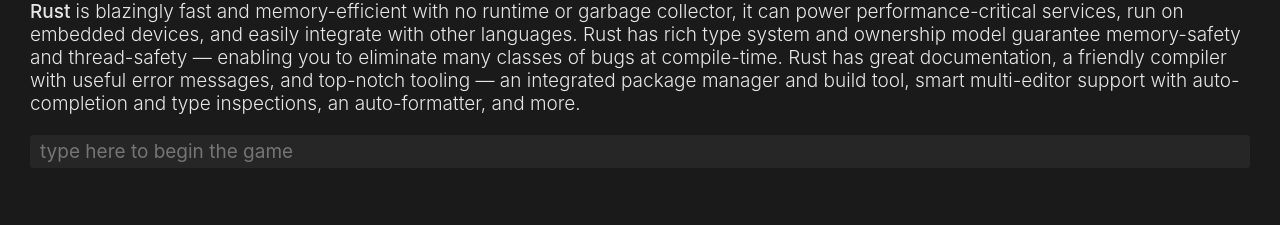
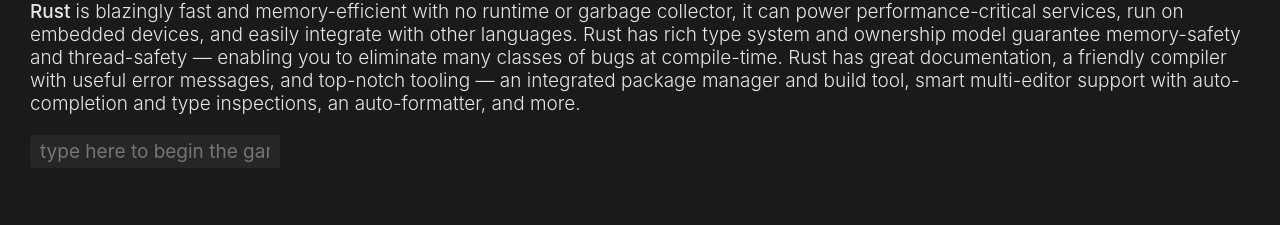
Before and after one commit to Ashish-simpleCoder/react-ts-typing-game, a React (Create React App) app: page / in a window 1280 px wide. Shown: the part 147-372 px from the top of the page. Built offline with nearby package versions, Linux system fonts and the light colour scheme.

Commit message:
added: memoization in word component

```diff
--- a/src/App.tsx
+++ b/src/App.tsx
@@ -7,7 +7,7 @@
 
 const randomNumber =  () => Math.floor((Math.random()*WORD_CLOUD.length))
 const App = memo(()=>{
-    const [cloud_index, setCloudIndex] = useState(WORD_CLOUD[randomNumber()].split(" "))
+    const [cloud_index, setCloudIndex] = useState(()=>WORD_CLOUD[randomNumber()].split(" "))
 
     const [state,setState] = useState('')
     const [active_word_index, setActiveWordIndex] = useState(0)
--- a/src/components/Word.tsx
+++ b/src/components/Word.tsx
@@ -1,6 +1,6 @@
 import { memo } from "react";
 
-const Word = ({word, active, correct}:{
+const Word = memo(({word, active, correct}:{
     word:string,
     active?:boolean,
     correct?:boolean
@@ -15,5 +15,5 @@
         return <span className="active">{word} </span>
     }
     return <span>{word} </span>
-}
+})
 export default Word
--- a/src/styles/index.css
+++ b/src/styles/index.css
@@ -78,6 +78,7 @@
   outline: none;
   color: #e6e6e6;
   border-radius: 0.3rem;
+  max-width: 25rem;
 }
 
 .active {
--- a/src/styles/index.scss
+++ b/src/styles/index.scss
@@ -76,6 +76,7 @@
     outline: none;
     color:hsl(0,0,90%);
     border-radius: 0.3rem;
+    max-width:25rem;
 }
 .active{
     font-weight: 500;
```
Also changed, not shown: 1 other file (tests, documents, lock files or other folders).
